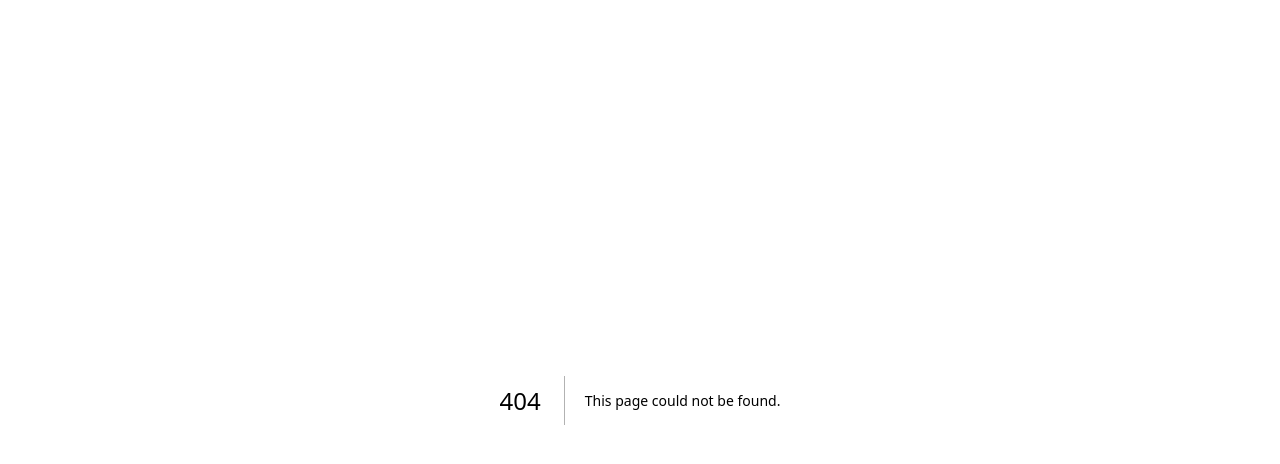
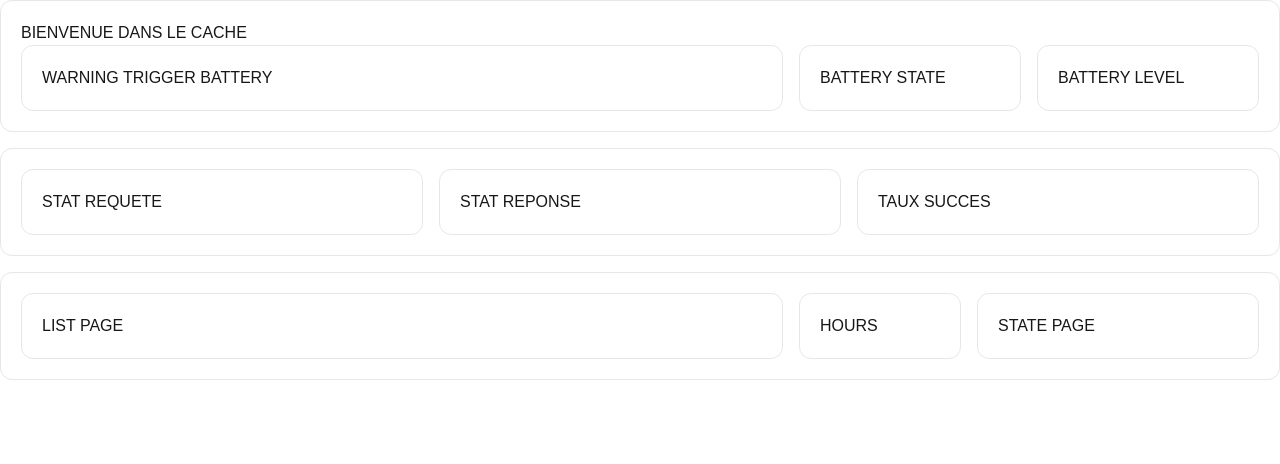
Before and after one commit to Sowin1/serveur-web-adaptatif, a Next.js app in the folder frontend/: page /cache in a window 1280 px wide. Before the commit this address had no page. Shown: the top 464 px of the page. Built offline with nearby package versions, Linux system fonts and the light colour scheme.

Commit message:
squelette page cache

```diff
--- /dev/null
+++ b/frontend/app/cache/page.tsx
@@ -0,0 +1,13 @@
+//  app/cache/page-cache.tsx
+
+import BatterieInfo from "@/component/BattInfo";
+import ContenuCache from "@/component/Contenu";
+import StatisticCache from "@/component/StatsCache";
+
+export default function Cache(){
+    return <main className="flex flex-col gap-4">
+        <BatterieInfo />
+        <StatisticCache />
+        <ContenuCache />
+    </main>;
+}
--- /dev/null
+++ b/frontend/component/BattInfo.tsx
@@ -0,0 +1,12 @@
+export default function BatterieInfo() {
+    return (
+        <section className="rounded-xl border border-gray-200 p-5">
+            <h1>BIENVENUE DANS LE CACHE</h1>
+            <div className="flex flex-lig gap-4">
+                <div className="flex-4 rounded-xl border border-gray-200 p-5">WARNING TRIGGER BATTERY</div>
+                <div className="flex-1 rounded-xl border border-gray-200 p-5 justify-end">BATTERY STATE</div>
+                <div className="flex-1 rounded-xl border border-gray-200 p-5 justify-end">BATTERY LEVEL</div>
+            </div>
+        </section>
+    );
+}
--- /dev/null
+++ b/frontend/component/Contenu.tsx
@@ -0,0 +1,9 @@
+export default function ContenuCache(){
+    return (
+        <section className="rounded-xl border border-gray-200 p-5 flex gap-4">
+            <div className="flex-6 rounded-xl border border-gray-200 p-5">LIST PAGE</div>
+            <div className="flex-1 rounded-xl border border-gray-200 p-5">HOURS</div>
+            <div className="flex-2 rounded-xl border border-gray-200 p-5">STATE PAGE</div>
+        </section>
+    );
+}
--- /dev/null
+++ b/frontend/component/StatsCache.tsx
@@ -0,0 +1,9 @@
+export default function StatisticCache(){
+    return (
+        <section className="rounded-xl border border-gray-200 p-5 flex flex-lig gap-4">
+            <div className="flex-1 rounded-xl border border-gray-200 p-5">STAT REQUETE</div>
+            <div className="flex-1 rounded-xl border border-gray-200 p-5">STAT REPONSE</div>
+            <div className="flex-1 rounded-xl border border-gray-200 p-5">TAUX SUCCES</div>
+        </section>
+    );
+}
```
